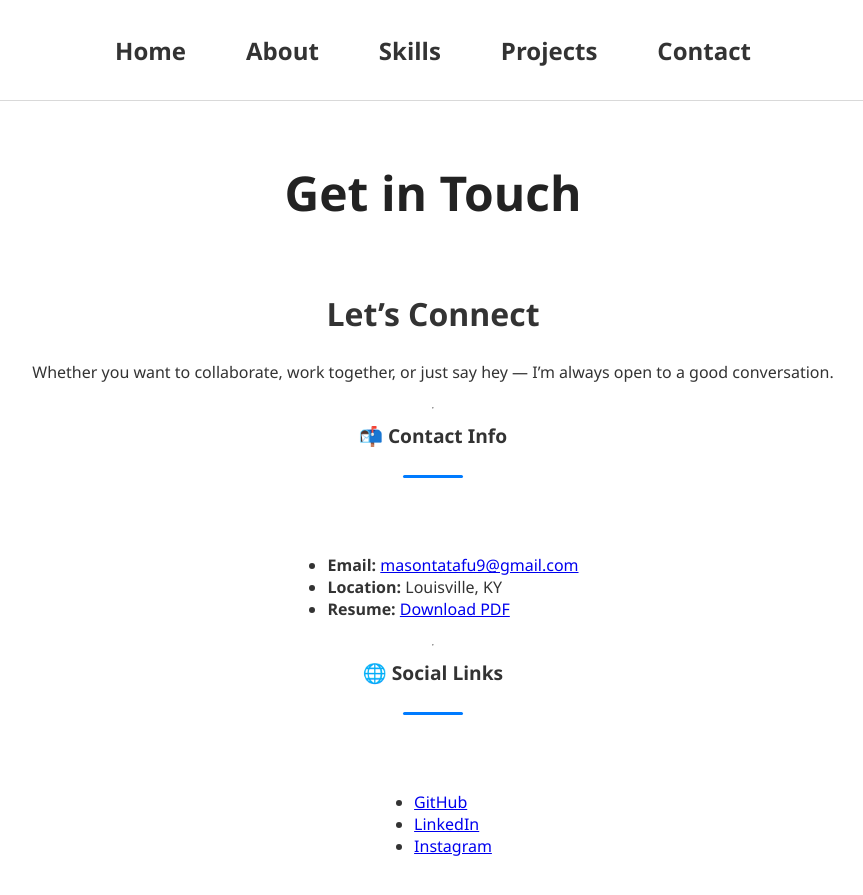
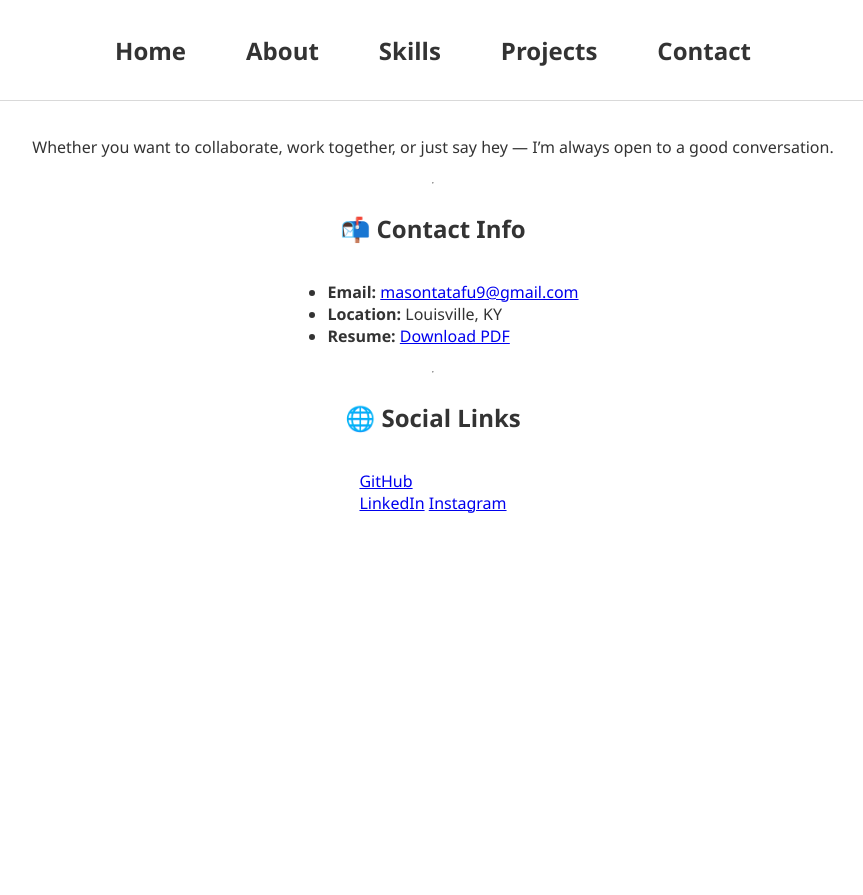
Before and after one commit to masontatafu/masontatafu.github.io, a Jekyll site: the page built from contact.md, in a window 1280 px wide. Shown: the top 895 px of the page, without its empty margins (207-1070 px from the left). Built offline with Jekyll 4.4.1, drawn with Linux system fonts in a browser that asks for light colours.

Commit message:
Update contact.md

```diff
--- a/contact.md
+++ b/contact.md
@@ -3,19 +3,16 @@ title: "Contact"
 layout: default
 ---
 
-# Get in Touch
-{:.page-title}
 
-## Let's Connect
-{:.contact-header}
+{: .contact-container}
 
+{: .contract-intro}
 Whether you want to collaborate, work together, or just say hey — I’m always open to a good conversation.
 
 ---
 
 ## 📬 Contact Info
-{:.contact-section}
-
+{: .contact-links}
 - **Email:** [masontatafu9@gmail.com](mailto:masontatafu9@gmail.com)
 - **Location:** Louisville, KY
 - **Resume:** [Download PDF](Mason%20Tatafu%20Current%20Resume%20-%202025.pdf)
@@ -23,8 +20,7 @@ Whether you want to collaborate, work together, or just say hey — I’m always
 ---
 
 ## 🌐 Social Links
-{:.contact-section}
-
-- [GitHub](https://github.com/masontatafu)
-- [LinkedIn](https://www.linkedin.com/in/mason-tatafu-91b0742a2)
-- [Instagram](https://www.instagram.com/masontatafu)
+{: .contact-links}
+[GitHub](https://github.com/masontatafu)
+[LinkedIn](https://www.linkedin.com/in/mason-tatafu-91b0742a2)
+[Instagram](https://www.instagram.com/masontatafu)
```
